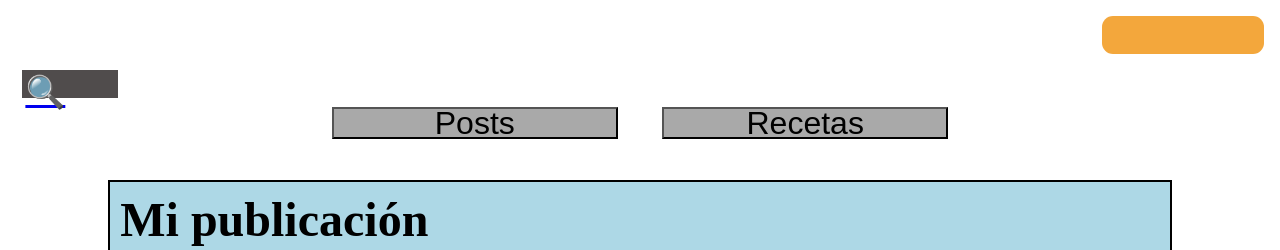
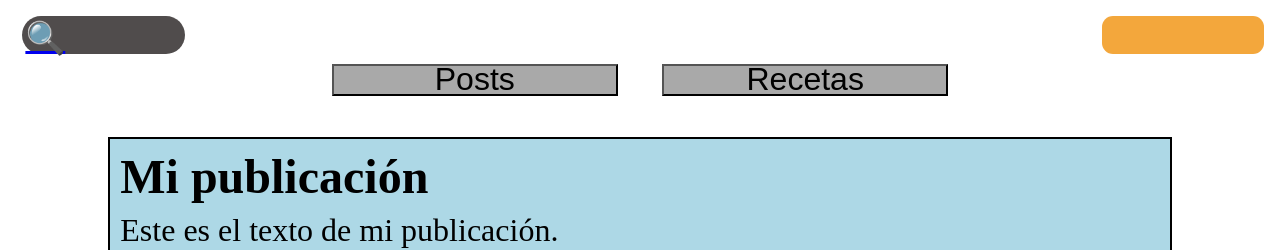
Before and after one commit to carolina-gallo/Mango-Proyecto2026, a website: page frontend/home.html in a window 1280 px wide. Shown: the top 250 px of the page. Drawn offline with Linux system fonts and the light colour scheme.

Commit message:
chambeando en la home

```diff
--- a/frontend/home.css
+++ b/frontend/home.css
@@ -10,7 +10,7 @@ alto: (alto del objeto/ alto base (874) * 100 = vh */
 }
 .contenedor{
     display:flex;
-    justify-content: flex-end;
+    justify-content: space-between;
     width: 100%;
 }
 header {
@@ -27,10 +27,11 @@ header {
 .buscador {
     background-color: rgb(80, 76, 76);
     font-size: 2rem;
-    width: 7.46vw;   /* 30px */
-    height: 3.43vh;  /* 30px */
+    width: 12.686vw;   /* 30px */
+    height: 4.805vh;  /* 30px */
     padding: 0.1875rem; /* 3px */
     margin-left: 0.50vw; /* 2px */
+    border-radius: 1.5rem;
 
     display: flex;
     justify-content: flex-start;
--- a/frontend/home.html
+++ b/frontend/home.html
@@ -15,9 +15,10 @@
 <body>
     <header>
        <div class="contenedor">
-        <div class="logo"></div>
+        <a href="buscador.html" class="buscador">🔍</a>
+         <div class="logo"></div>
     </div>
-        <a href="buscador.html" class="buscador">🔍</a>
+
       <section class="movercosas">
         <section class="cajita">
             <button class="opciones">Posts</button>
```
